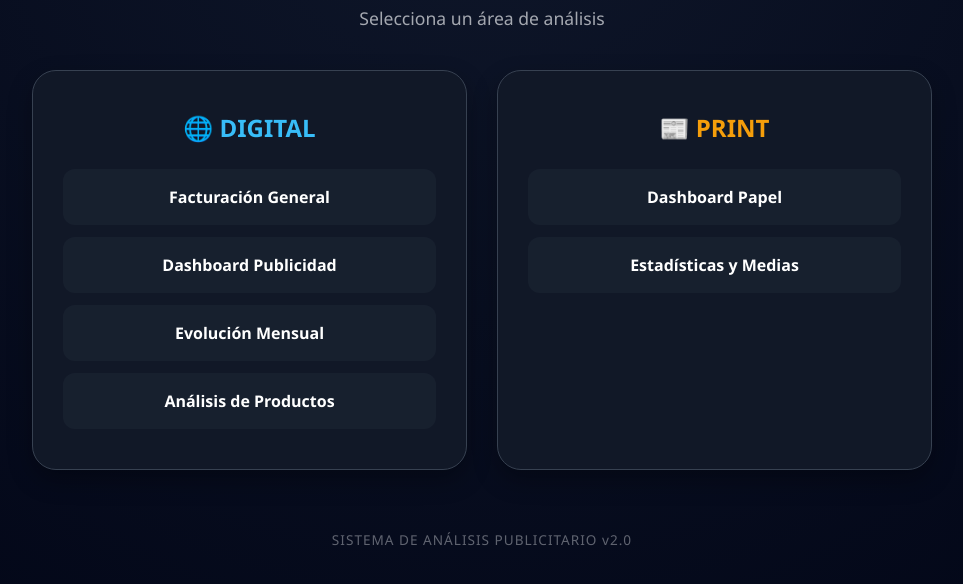
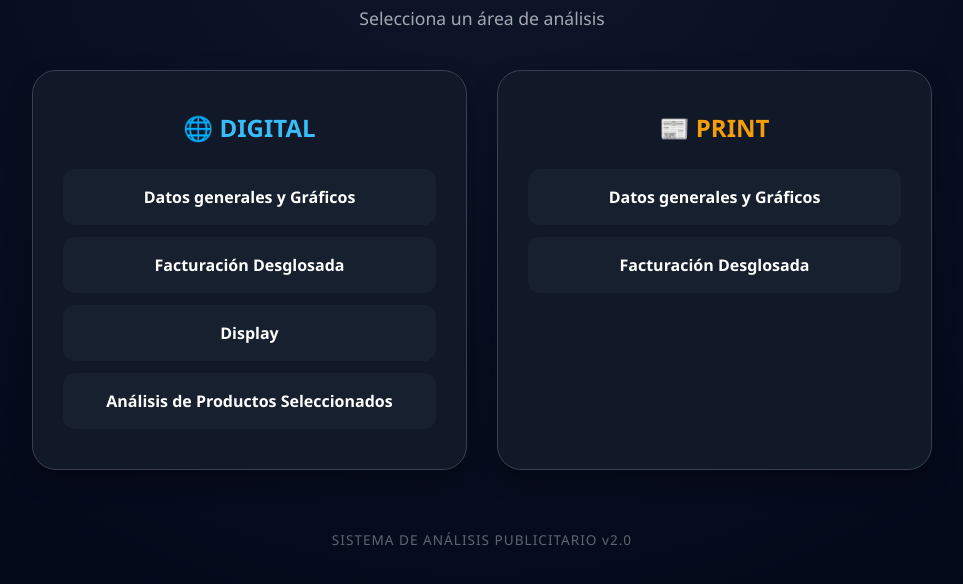
Before and after one commit to javiap20/dashboard-publicidad-hearst, a plain HTML site: page index.html in a window 1280 px wide. Shown: the part 172-756 px from the top of the page, without its empty margins (158-1121 px from the left). Drawn offline with Linux system fonts and the light colour scheme.

Commit message:
Update index.html

```diff
--- a/index.html
+++ b/index.html
@@ -125,18 +125,18 @@
         <div class="section-card">
             <h2 class="digital-h2">🌐 DIGITAL</h2>
             <div class="btn-group">
-                <a href="digital-datos-graficos.html" class="btn btn-digital">Facturación General</a>
-                <a href="digital-display.html" class="btn btn-digital">Dashboard Publicidad</a>
-                <a href="digital-facturacion-desglosada.html" class="btn btn-digital">Evolución Mensual</a>
-                <a href="digital-totales-familas-productos.html" class="btn btn-digital">Análisis de Productos</a>
+                <a href="digital-datos-graficos.html" class="btn btn-digital">Datos generales y Gráficos</a>
+                <a href="digital-facturacion-desglosada.html" class="btn btn-digital">Facturación Desglosada</a>
+                <a href="digital-display.html" class="btn btn-digital">Display</a>
+                <a href="digital-totales-familas-productos.html" class="btn btn-digital">Análisis de Productos Seleccionados</a>
             </div>
         </div>
 
         <div class="section-card">
             <h2 class="print-h2">📰 PRINT</h2>
             <div class="btn-group">
-                <a href="print-datos-graficos.html" class="btn btn-print">Dashboard Papel</a>
-                <a href="print-facturacion-desglosada.html" class="btn btn-print">Estadísticas y Medias</a>
+                <a href="print-datos-graficos.html" class="btn btn-print">Datos generales y Gráficos</a>
+                <a href="print-facturacion-desglosada.html" class="btn btn-print">Facturación Desglosada</a>
             </div>
         </div>
     </div>
@@ -146,4 +146,5 @@
     </div>
 
 </body>
+
 </html>
```
